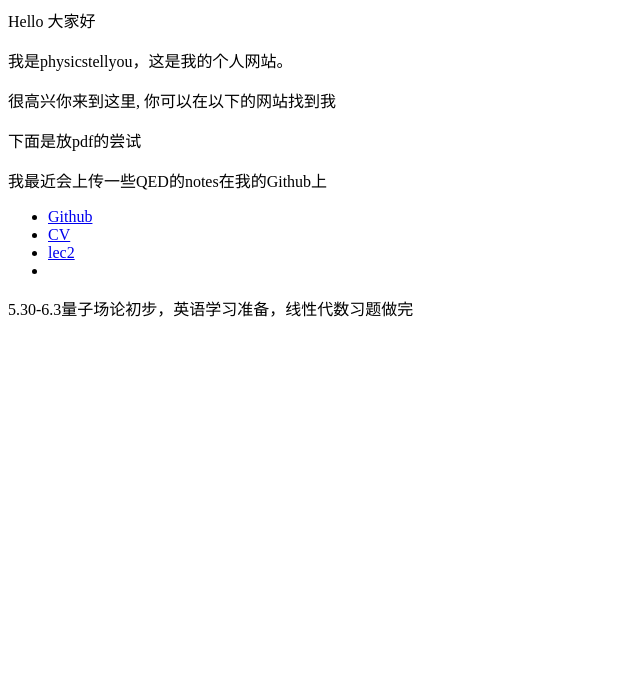
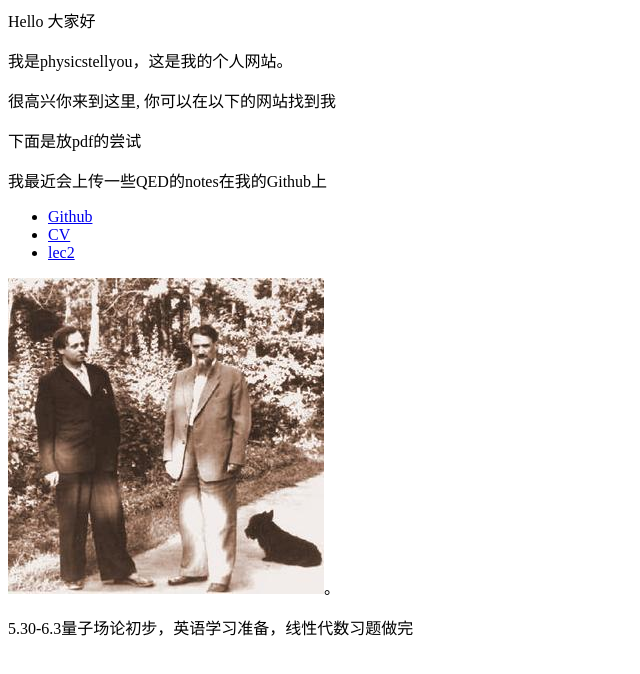
Before and after one commit to physicstellyou1928/physicstellyou1928.github.io, a plain HTML site: page index.html in a window 1280 px wide. Shown: the whole page, without its empty margins (0-640 px from the left). Drawn offline with Linux system fonts and the light colour scheme.

Commit message:
Update index.html

```diff
--- a/index.html
+++ b/index.html
@@ -9,6 +9,7 @@
   <li> <a href="https://github.com/physicstellyou1928">Github</a> </li>
   <li> <a href="https://physicstellyou1928.github.io/CV.pdf">CV </a> </li>
   <li> <a href="https://physicstellyou1928.github.io/lec2.pdf">lec2 </a> </li>
-  <li> <a href="https://github.com/physicstellyou1928/physicstellyou1928.github.io/blob/main/1958_Sakharov_Kurchatov.jpg"></a> </li>
+
 </ul>
+<img src='https://github.com/physicstellyou1928/physicstellyou1928.github.io/blob/main/1958_Sakharov_Kurchatov.jpg'/>。
 <p>5.30-6.3量子场论初步，英语学习准备，线性代数习题做完 </p>
```
